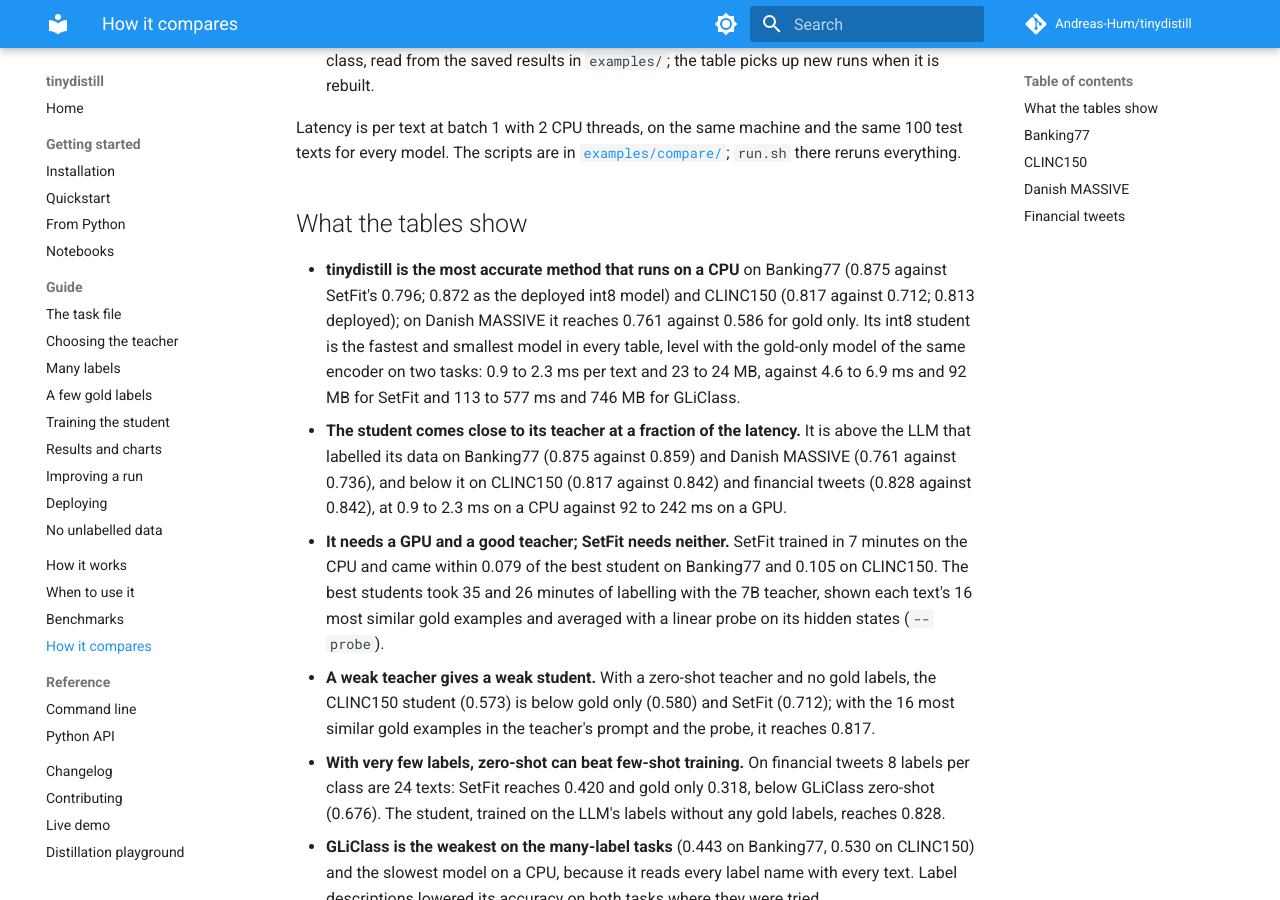
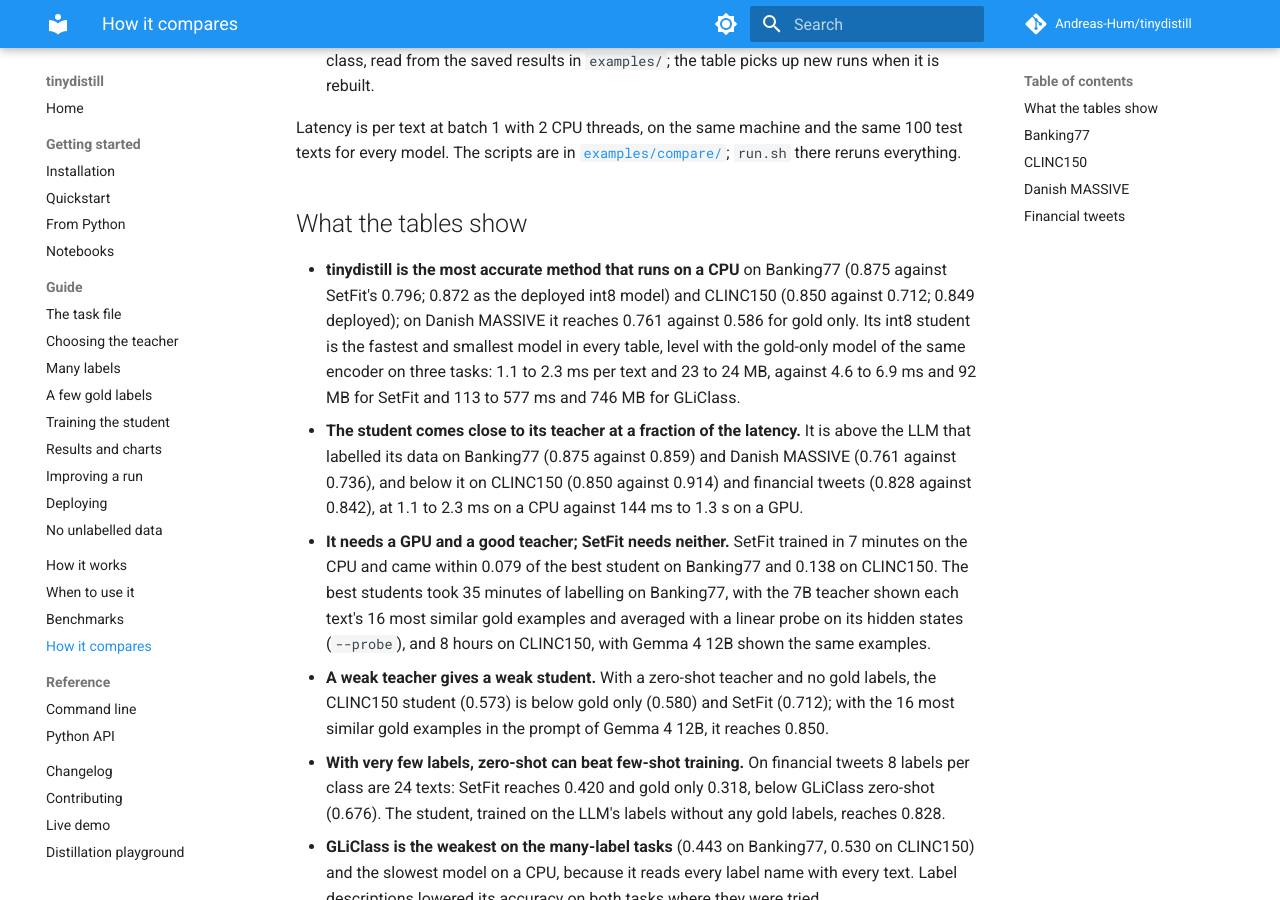
Before and after one commit to Andreas-Hum/tinydistill, an MkDocs documentation site: the page built from docs/how-it-compares.md, in a window 1280 px wide and 900 px high, scrolled down 436 px. Built offline with MkDocs 1.6.1 and Material for MkDocs 9.7.7, drawn with Linux system fonts in a browser that asks for light colours; comment, search, counter and statistics services are not loaded; some of the changed text lies outside the part shown.

Commit message:
CLINC150 results for the newer teachers with similar examples; Gemma 4 12B's student on the Hub
Gemma 4 12B shown each text's 16 most similar gold examples labels CLINC150 at 0.914, and its student reaches
0.849 deployed, against 0.813 for the probe student. It replaces the CLINC150 Hub and demo model, and the
comparison tables and the README use it.

```diff
--- a/docs/how-it-compares.md
+++ b/docs/how-it-compares.md
@@ -21,21 +21,22 @@ reruns everything.
 ## What the tables show
 
 - **tinydistill is the most accurate method that runs on a CPU** on Banking77 (0.875 against SetFit's 0.796;
-  0.872 as the deployed int8 model) and CLINC150 (0.817 against 0.712; 0.813 deployed); on Danish MASSIVE it
+  0.872 as the deployed int8 model) and CLINC150 (0.850 against 0.712; 0.849 deployed); on Danish MASSIVE it
   reaches 0.761 against 0.586 for gold only. Its int8 student is the fastest and smallest model in every table,
-  level with the gold-only model of the same encoder on two tasks: 0.9 to 2.3 ms per text and 23 to 24 MB,
+  level with the gold-only model of the same encoder on three tasks: 1.1 to 2.3 ms per text and 23 to 24 MB,
   against 4.6 to 6.9 ms and 92 MB for SetFit and 113 to 577 ms and 746 MB for GLiClass.
 - **The student comes close to its teacher at a fraction of the latency.** It is above the LLM that labelled its
   data on Banking77 (0.875 against 0.859) and Danish MASSIVE (0.761 against 0.736), and below it on CLINC150
-  (0.817 against 0.842) and financial tweets (0.828 against 0.842), at 0.9 to 2.3 ms on a CPU against 92 to
-  242 ms on a GPU.
+  (0.850 against 0.914) and financial tweets (0.828 against 0.842), at 1.1 to 2.3 ms on a CPU against 144 ms
+  to 1.3 s on a GPU.
 - **It needs a GPU and a good teacher; SetFit needs neither.** SetFit trained in 7 minutes on the CPU and came
-  within 0.079 of the best student on Banking77 and 0.105 on CLINC150. The best students took 35 and 26 minutes
-  of labelling with the 7B teacher, shown each text's 16 most similar gold examples and averaged with a linear
-  probe on its hidden states (`--probe`).
+  within 0.079 of the best student on Banking77 and 0.138 on CLINC150. The best students took 35 minutes of
+  labelling on Banking77, with the 7B teacher shown each text's 16 most similar gold examples and averaged with
+  a linear probe on its hidden states (`--probe`), and 8 hours on CLINC150, with Gemma 4 12B shown the same
+  examples.
 - **A weak teacher gives a weak student.** With a zero-shot teacher and no gold labels, the CLINC150 student
-  (0.573) is below gold only (0.580) and SetFit (0.712); with the 16 most similar gold examples in the teacher's
-  prompt and the probe, it reaches 0.817.
+  (0.573) is below gold only (0.580) and SetFit (0.712); with the 16 most similar gold examples in the prompt of
+  Gemma 4 12B, it reaches 0.850.
 - **With very few labels, zero-shot can beat few-shot training.** On financial tweets 8 labels per class are 24
   texts: SetFit reaches 0.420 and gold only 0.318, below GLiClass zero-shot (0.676). The student, trained on
   the LLM's labels without any gold labels, reaches 0.828.
@@ -89,10 +90,10 @@ Reported in the papers, not rerun. The protocol differs from the table above: 10
 | GLiClass zero-shot, `gliclass-base-v3.0` | 0 | label names and descriptions | 0.520 | 0.616 | 538.3 ms | 746 MB | none | no |
 | The LLM as the classifier: `Qwen2.5-7B-Instruct`, zero-shot, 4-bit | 0 | | 0.581 | 0.616 | 87 ms (RTX 4090) | 5.4 GB | none | yes, to run it |
 | tinydistill: `all-MiniLM-L6-v2` student of that LLM, ONNX int8 | 0 | the LLM's labels on 15,250 unlabelled texts | 0.573 ± 0.003 | 0.604 ± 0.005 | 1.2 ms | 23 MB | 15 min labelling + 2 min training (RTX 4090) | yes, to build it |
-| The LLM as the classifier: `Qwen2.5-7B-Instruct`, 16 similar examples, 4-bit, probe | 1208 (in the prompt) | | 0.842 | 0.887 | 92 ms (RTX 4090) | 5.4 GB | none | yes, to run it |
-| tinydistill: `all-MiniLM-L6-v2` student of that LLM, ONNX int8 | 1208 | the LLM's labels on 15,250 unlabelled texts | 0.817 ± 0.007 | 0.873 ± 0.004 | 0.9 ms | 23 MB | 26 min labelling + 79 s training (RTX 4090) | yes, to build it |
+| The LLM as the classifier: `gemma-4-12B-it`, 16 similar examples, 4-bit | 1208 (in the prompt) | | 0.914 | 0.917 | 1340 ms (RTX 4090) | 7.5 GB | none | yes, to run it |
+| tinydistill: `all-MiniLM-L6-v2` student of that LLM, ONNX int8 | 1208 | the LLM's labels on 15,250 unlabelled texts | 0.850 ± 0.002 | 0.880 ± 0.002 | 1.1 ms | 23 MB | 8.0 h labelling + 2 min training (RTX 4090) | yes, to build it |
 
-CLINC150 (plus, with out of scope), 5,500 test texts. Every method that trains gets the same 1208 gold-labelled texts (8 per class, tinydistill's own pick with seed 0); mean ± standard deviation over 3 training seeds. Latency: batch 1, 2 threads, median over three passes through the same 100 test texts, each library's own inference (tinydistill's Predictor for the ONNX models); the LLM runs on a GPU. The gold-only and tinydistill accuracies are the PyTorch models'; their latency and size are those of the int8 export ("saved": timed when the run was made, not re-timed with the others). Build time is per model; the CPU runs trained with 16 threads. The last tinydistill row is [`examples/teachers-2026/probe/clinc150-7b-similar16-probe.json`](https://github.com/Andreas-Hum/tinydistill/blob/main/examples/teachers-2026/probe/clinc150-7b-similar16-probe.json), the most accurate of 8 saved runs on this test set that use at most 8 gold labels per class (picked on the test set, a tie at three decimals going to the better int8 model, then the smaller); the int8 model it times scores 0.813. The LLM and tinydistill rows before it are an earlier run, kept for reference: `examples/clinc150/clinc150-7b-shortlist20-keep-oos.json`.
+CLINC150 (plus, with out of scope), 5,500 test texts. Every method that trains gets the same 1208 gold-labelled texts (8 per class, tinydistill's own pick with seed 0); mean ± standard deviation over 3 training seeds. Latency: batch 1, 2 threads, median over three passes through the same 100 test texts, each library's own inference (tinydistill's Predictor for the ONNX models); the LLM runs on a GPU. The gold-only and tinydistill accuracies are the PyTorch models'; their latency and size are those of the int8 export ("saved": timed when the run was made, not re-timed with the others). Build time is per model; the CPU runs trained with 16 threads. The last tinydistill row is [`examples/teachers-2026/similar/clinc150-gemma4-12b.json`](https://github.com/Andreas-Hum/tinydistill/blob/main/examples/teachers-2026/similar/clinc150-gemma4-12b.json), the most accurate of 11 saved runs on this test set that use at most 8 gold labels per class (picked on the test set, a tie at three decimals going to the better int8 model, then the smaller); the int8 model it times scores 0.849. The LLM and tinydistill rows before it are an earlier run, kept for reference: `examples/clinc150/clinc150-7b-shortlist20-keep-oos.json`.
 <!-- /results -->
 
 ## Danish MASSIVE
```
Also changed, not shown: CHANGELOG.md (+2 -0 lines), README.md (+2 -2 lines), RESULTS.md (+23 -4 lines), examples/compare/clinc150.md (+3 -3 lines), examples/teachers-2026/similar/clinc150-ensemble.md (added, +24 -0 lines), examples/teachers-2026/similar/clinc150-gemma4-12b.md (added, +22 -0 lines), examples/teachers-2026/similar/clinc150-qwen35-9b.md (added, +22 -0 lines), examples/teachers-2026/similar/clinc150.md (added, +7 -0 lines), 7 other files.
